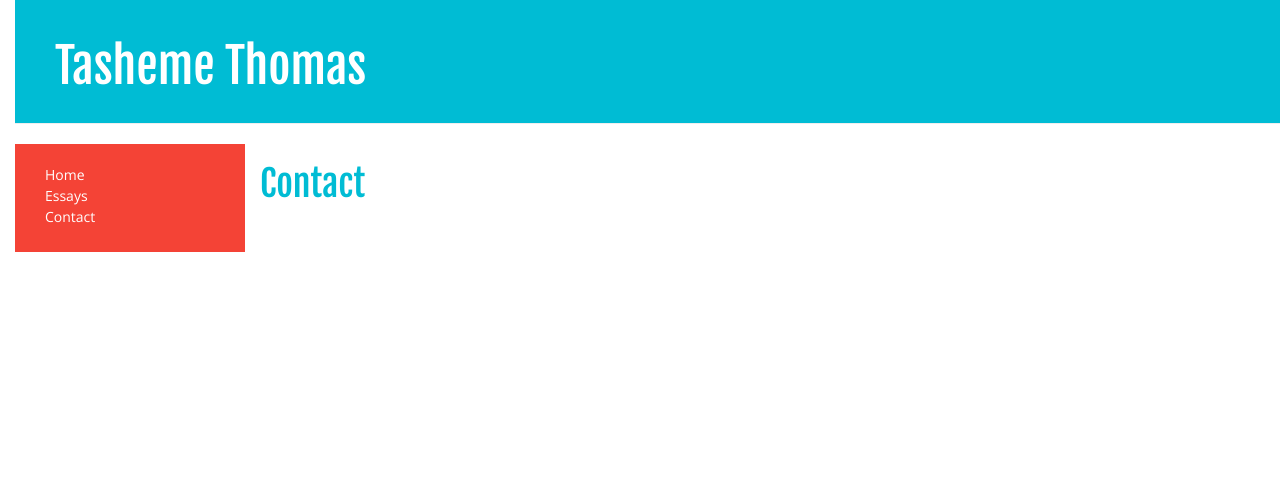
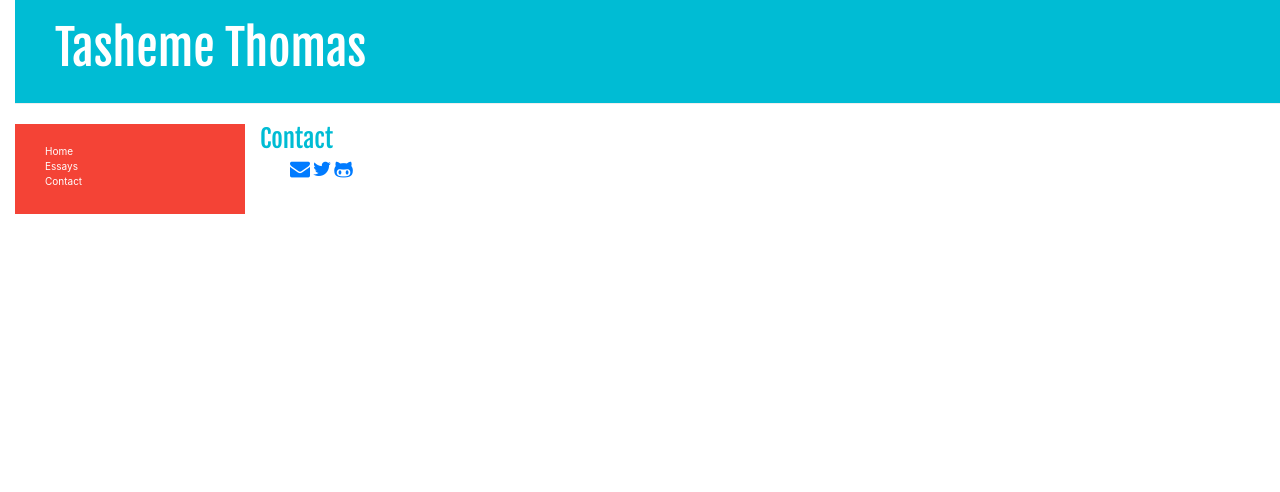
Before and after one commit to MrXlVii/website, a Django app: page /contact/ in a window 1280 px wide. Shown: the top 492 px of the page. Run offline with Django 3.2, Linux system fonts and the light colour scheme; some libraries are stand-ins or nearby versions.

Commit message:
added contact page

```diff
--- a/howdy/templates/contact.html
+++ b/howdy/templates/contact.html
@@ -6,13 +6,76 @@
 <html>
     <head>
         <meta charset="utf-8">
-        <title>{% block title %}Contact{% endblock %}</title>
+        <title>{% block title %}Say Hello!{% endblock %}</title>
     </head>
     <body>
       {% block pagecontent %}
         <h1>Contact</h1>
 
-<!--add contact buttons-->
+<title>Thomas Lisankie</title>
+<html lang="en">
+<head>
+
+  <link href="https://fonts.googleapis.com/css?family=Raleway:300,400,800" rel="stylesheet">
+  <link rel="stylesheet" href="https://maxcdn.bootstrapcdn.com/font-awesome/4.4.0/css/font-awesome.min.css">
+
+  <!-- Bootstrap core CSS -->
+  <link href="./css/bootstrap.min.css" rel="stylesheet">
+
+
+  <!-- JQuery. Needed for bootstrap (e.g. navbar dropdown) -->
+  <script src="https://ajax.googleapis.com/ajax/libs/jquery/3.1.0/jquery.min.js"></script>
+
+  <!-- Custom styles for this template -->
+  <link href="style.css" rel="stylesheet">
+  <script src="./assets/js/ie-emulation-modes-warning.js"></script>
+  <meta charset="utf-8">
+  <meta http-equiv="X-UA-Compatible" content="IE=edge">
+  <meta name="viewport" content="width=device-width, initial-scale=1">
+
+  <!-- The above 3 meta tags *must* come first in the head; any other head content must come *after* these tags -->
+  <meta name="description" content="Thomas Lisankie personal portfolio and projects">
+  <meta name="author" content="Thomas Lisankie">
+  <link rel="icon" href="./favicon.ico">
+
+</head>
+<body style="overflow-x:hidden">
+
+<!----------------------------- Body ------------------------------>
+
+<style>
+/* Terribly hacky----but only make height 100% if it's Firefox.
+   This is how to get around the disaparate styling between Firefox and Chrome
+   and the different needs for the contact vs about page.
+*/
+@-moz-document url-prefix() {
+  body {
+    height: 100%;
+  }
+}
+</style>
+
+<input type="hidden" value="contact" class="page_name">
+<div class="container-fluid">
+  <div class="col-md-12 content contact">
+    <div class="social_icons social">
+      <a class="fa fa-envelope fa-2x" href="mailto:tasheme.thomas@gmail.com"></a>
+      <a class="fa fa-twitter fa-2x" href="https://twitter.com/tashemewashere"></a>
+      <a class="fa fa-github-alt fa-2x" href="https://github.com/MrXlVii"></a>
+    </div>
+  </div>
+</div>
+
+<!-- Bootstrap core JavaScript
+================================================== -->
+    <!-- Placed at the end of the document so the pages load faster -->
+    <script src="./script.js"></script>
+    <script src="./analytics.js"></script>
+    <script src="./js/bootstrap.min.js"></script>
+    <!-- IE10 viewport hack for Surface/desktop Windows 8 bug -->
+    <script src="./assets/js/ie10-viewport-bug-workaround.js"></script>
+  </body>
+</html>
 
       {% endblock %}
     </body>
--- a/howdy/templates/index.html
+++ b/howdy/templates/index.html
@@ -17,7 +17,6 @@
 
 Feel free to read my CV or projects page to see what I've been up to or send me an email.</p>
         <a href = 'google.com'>This is a test link</a> <!-- For design purposes -->
-        <img src="static/images/2016-09-16-190246.jpg">
       {% endblock %}
     </body>
 </html>
```
